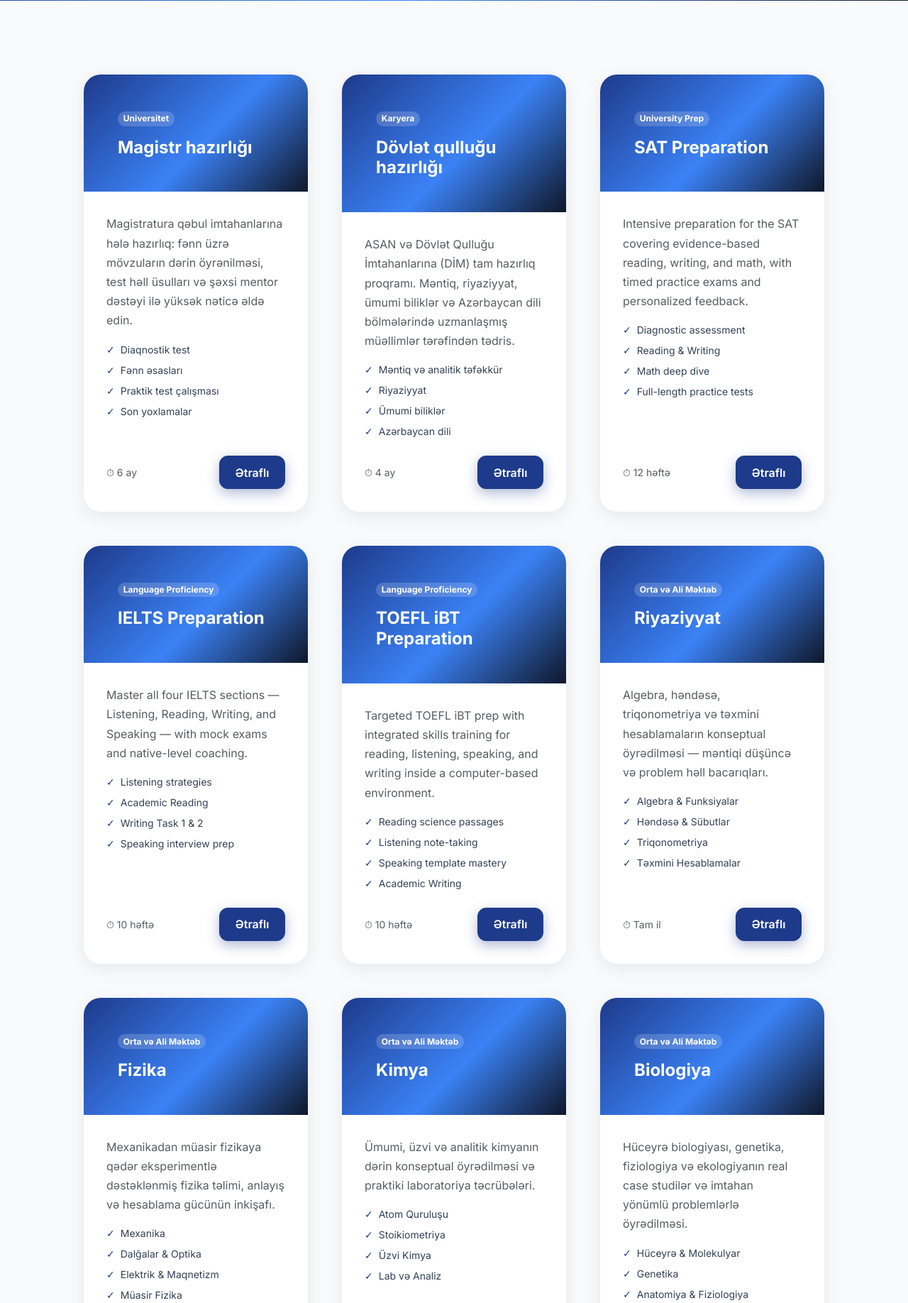
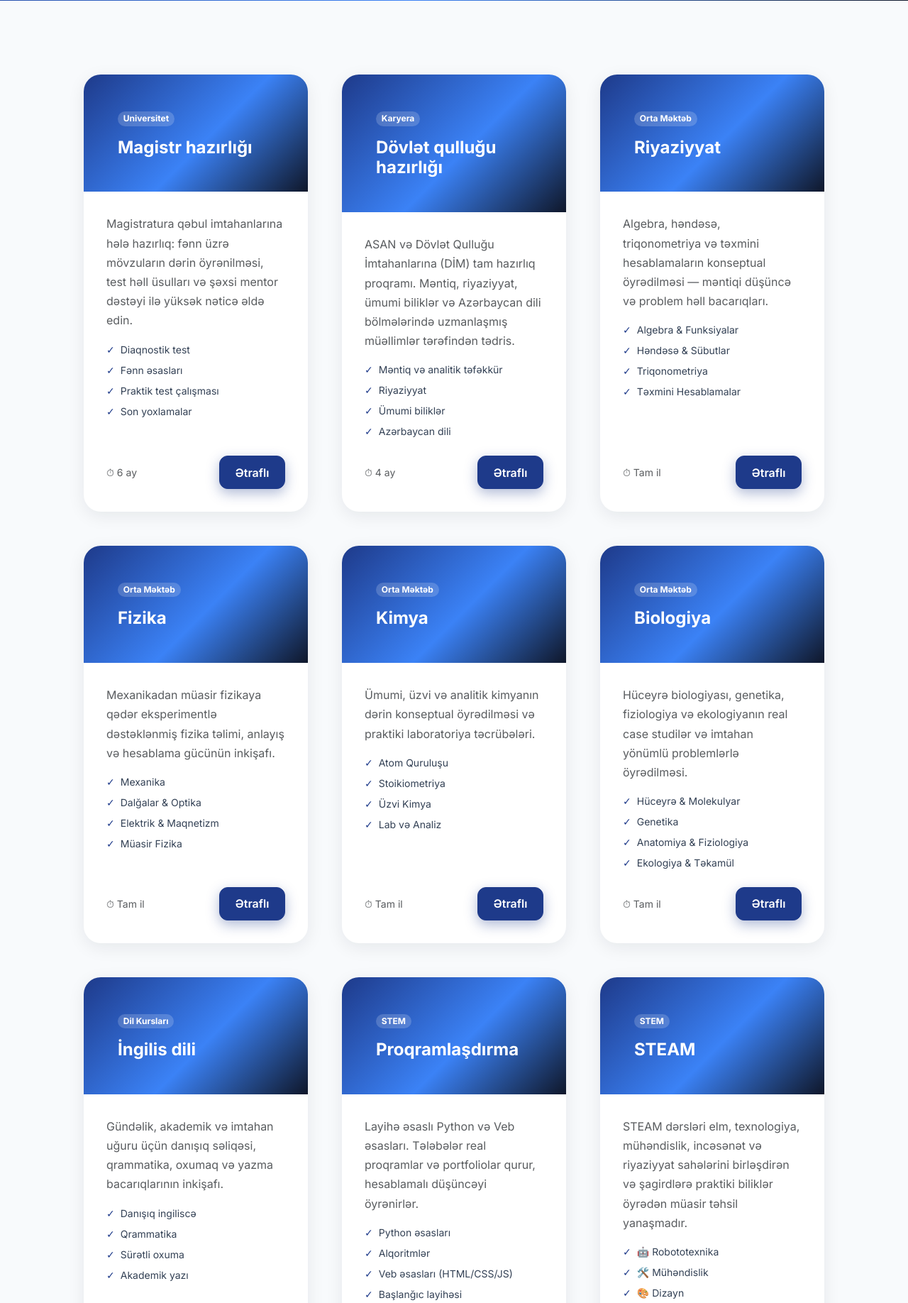
Before and after one commit to Izzet-Aghayev/success_student_academy, a Django app: page /courses/ in a window 1280 px wide. Shown: the part 416-2252 px from the top of the page at 71% size. Run offline with Django 5.2, Linux system fonts and the light colour scheme; some libraries are stand-ins or nearby versions.

Commit message:
Yeni xüsusiyyətlər və düzəlişlər əlavə edildi

```diff
--- a/core/views.py
+++ b/core/views.py
@@ -30,43 +30,11 @@ STATIC_COURSES = [
         ),
         'topics': ['Məntiq və analitik təfəkkür', 'Riyaziyyat', 'Ümumi biliklər', 'Azərbaycan dili'],
     },
-    {
-        'slug': 'sat-prep',
-        'title': 'SAT Preparation',
-        'tag': 'University Prep',
-        'duration': '12 həftə',
-        'summary': (
-            'Intensive preparation for the SAT covering evidence-based reading, '
-            'writing, and math, with timed practice exams and personalized feedback.'
-        ),
-        'topics': ['Diagnostic assessment', 'Reading & Writing', 'Math deep dive', 'Full-length practice tests'],
-    },
-    {
-        'slug': 'ielts',
-        'title': 'IELTS Preparation',
-        'tag': 'Language Proficiency',
-        'duration': '10 həftə',
-        'summary': (
-            'Master all four IELTS sections — Listening, Reading, Writing, and Speaking — '
-            'with mock exams and native-level coaching.'
-        ),
-        'topics': ['Listening strategies', 'Academic Reading', 'Writing Task 1 & 2', 'Speaking interview prep'],
-    },
-    {
-        'slug': 'toefl',
-        'title': 'TOEFL iBT Preparation',
-        'tag': 'Language Proficiency',
-        'duration': '10 həftə',
-        'summary': (
-            'Targeted TOEFL iBT prep with integrated skills training for reading, listening, '
-            'speaking, and writing inside a computer-based environment.'
-        ),
-        'topics': ['Reading science passages', 'Listening note-taking', 'Speaking template mastery', 'Academic Writing'],
-    },
+
     {
         'slug': 'math',
         'title': 'Riyaziyyat',
-        'tag': 'Orta və Ali Məktəb',
+        'tag': 'Orta Məktəb',
         'duration': 'Tam il',
         'summary': (
             'Algebra, həndəsə, triqonometriya və təxmini hesablamaların '
@@ -77,7 +45,7 @@ STATIC_COURSES = [
     {
         'slug': 'physics',
         'title': 'Fizika',
-        'tag': 'Orta və Ali Məktəb',
+        'tag': 'Orta Məktəb',
         'duration': 'Tam il',
         'summary': (
             'Mexanikadan müasir fizikaya qədər eksperimentlə dəstəklənmiş '
@@ -88,7 +56,7 @@ STATIC_COURSES = [
     {
         'slug': 'chemistry',
         'title': 'Kimya',
-        'tag': 'Orta və Ali Məktəb',
+        'tag': 'Orta Məktəb',
         'duration': 'Tam il',
         'summary': (
             'Ümumi, üzvi və analitik kimyanın dərin konseptual öyrədilməsi '
@@ -99,7 +67,7 @@ STATIC_COURSES = [
     {
         'slug': 'biology',
         'title': 'Biologiya',
-        'tag': 'Orta və Ali Məktəb',
+        'tag': 'Orta Məktəb',
         'duration': 'Tam il',
         'summary': (
             'Hüceyrə biologiyası, genetika, fiziologiya və ekologiyanın '
@@ -122,13 +90,24 @@ STATIC_COURSES = [
         'slug': 'coding',
         'title': 'Proqramlaşdırma',
         'tag': 'STEM',
-        'duration': '16 həftə',
+        'duration': '6 ay',
         'summary': (
             'Layihə əsaslı Python və Veb əsasları. Tələbələr real proqramlar '
             'və portfoliolar qurur, hesablamalı düşüncəyi öyrənirlər.'
         ),
         'topics': ['Python əsasları', 'Alqoritmlər', 'Veb əsasları (HTML/CSS/JS)', 'Başlanğıc layihəsi'],
     },
+    {
+        'slug': 'coding',
+        'title': 'STEAM',
+        'tag': 'STEM',
+        'duration': '6 ay',
+        'summary': (
+            'STEAM dərsləri elm, texnologiya, mühəndislik, incəsənət və riyaziyyat '
+            'sahələrini birləşdirən və şagirdlərə praktiki biliklər öyrədən müasir təhsil yanaşmadır.'
+        ),
+        'topics': ['🤖 Robototexnika ', '🛠️ Mühəndislik', '🎨 Dizayn', '🧮 Tətbiqi Riyaziyyat'],
+    }
 ]
 
 STATIC_TEACHERS = [
@@ -161,10 +140,10 @@ def _gallery_images():
 
 def home(request):
     stats = [
-        ('num', '2,500+', 'Tələbə'),
-        ('num', '98%', 'İmtahan Uğur Dərəcəsi'),
-        ('num', '45+', 'Peşəkar Müəllim'),
-        ('num', '15', 'İllik Təcrübə'),
+        ('num', '3K+', 'Tələbə'),
+        ('num', '90%', 'İmtahan Uğur Dərəcəsi'),
+        ('num', '25+', 'Peşəkar Müəllim'),
+        ('num', '8', 'İllik Təcrübə'),
     ]
     testimonials = [
         ('Emin M.', 'Magistratura imtahanında yüksək bal topladım. Müəllimlər həqiqətən və kifayət qədər diqqət edir.', 5),
--- a/templates/partials/_footer.html
+++ b/templates/partials/_footer.html
@@ -8,7 +8,7 @@
         </div>
         <p style="color:#94a3b8;line-height:1.7;">
           Tələbələrə yüksək keyfiyyətli təhsil, peşəkar mentorluq və
-          sınaq uğuru ilə bağlı 15 ildir xidmət göstəririk.
+          sınaq uğuru ilə bağlı 8 ildir xidmət göstəririk.
         </p>
       </div>
       <div class="col-6 col-sm-6 col-md-3 col-lg-2 col-xl-2 col-xxl-2">
@@ -36,7 +36,7 @@
           <li>📍 Bakı, Azərbaycan</li>
           <li>📞 <a href="tel:0513171409">051 317 14 09</a></li>
           <li>✉️ <a href="mailto:agayevizzet56@gmail.com">agayevizzet56@gmail.com</a></li>
-          <li>📸 <a href="https://instagram.com/dovlet.qulluquna.hazirliq7154" target="_blank" rel="noopener">@dovlet.qulluquna.hazirliq7154</a></li>
+          <li>📸 <a href="https://instagram.com/success.student.academy" target="_blank" rel="noopener">@success.student.academy</a></li>
           <li>✈️ <a href="https://t.me/success_student_academy" target="_blank" rel="noopener">success_student_academy</a></li>
         </ul>
       </div>
```
Also changed, not shown: templates/core/home.html (+9 -9 lines).
